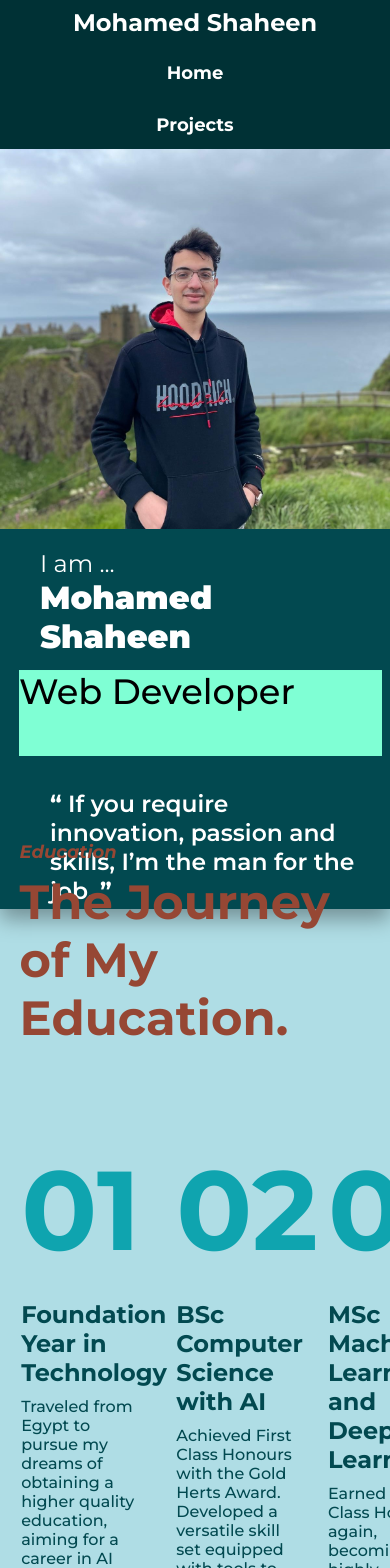
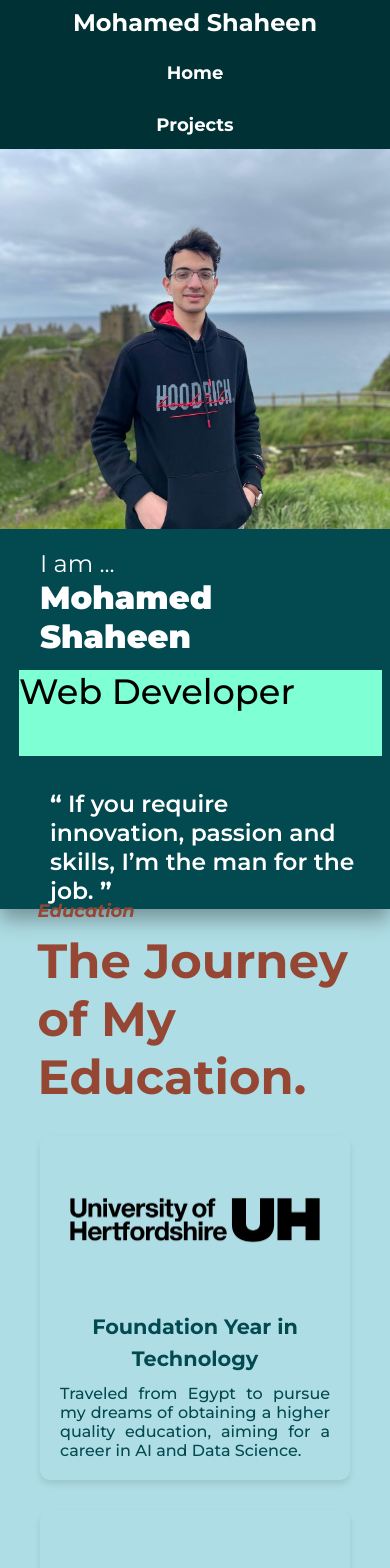
Before and after one commit to AS7000/Portofolio_Website, a React (Create React App) app: page / in a window 390 px wide. Shown: the top 1568 px of the page. Built offline with nearby package versions, Linux system fonts and the light colour scheme; a web font is replaced by a local one.

Commit message:
Responsive Education Section

```diff
--- a/src/components/Education_section/Card.css
+++ b/src/components/Education_section/Card.css
@@ -8,41 +8,57 @@
 
 
 .card-container {
-    width: 100%;
-    height: auto;
+    background-color: var(--color5); /* Example background color */
+    border-radius: 10px; /* Rounded corners */
+    box-shadow: 0 4px 6px rgba(0, 0, 0, 0.1); /* Subtle shadow for elevation */
     display: flex;
     flex-direction: column;
-    justify-content: flex-start;
+    align-items: center;
+    justify-content: space-between;
+    padding: 20px;
+    width: 100%; /* Take full width of the grid column */
+    height: auto;
+    text-align: center; /* Center-align all text inside */
 }
 
-/* Control the height of the Number for consistency */
-.card-container > .Number {
-    font-size: 7rem;
-    margin-left: 14.5%;
-    margin-bottom: 10px;
-    color: var(--color4);
-    height: 120px;  /* Set a consistent height for all numbers */
-    line-height: 120px;  /* Vertically center the number if needed */
+/* Responsive logo styling */
+.card-container > .Number-logo {
+    width: auto; /* Allows flexibility for varying widths */
+    height: 8rem; /* Set a consistent height */
+    max-width: 100%; /* Ensure it doesn't overflow the container */
+    object-fit: contain; /* Ensures the image scales without distortion */
+    display: block; /* Avoid inline spacing issues */
+    margin-left: auto; /* Center the image horizontally */
+    margin-right: auto; /* Center the image horizontally */
 }
+
 
 /* Adjust content area */
 .content {
-    display: flex;  /* Use flexbox for the content to align in a row */
-    flex-direction: column;
-    justify-content: flex-start;
-    align-items: flex-start;
-    margin-left: 14.5%;
-    height: 150px;  /* Set a consistent height across all cards */
+    margin-top: 10px;
+    text-align: left;
+
 }
 
 .content > .Degree {
     color: var(--color2);
-    font-size: 1.5rem;
+    font-size: 1.3rem;
     margin-bottom: 10px;
+    min-height: 3rem; /* Adjust this to ensure space for 2 lines of text */
+    line-height: 1.5; /* Control the line spacing */
+    text-align: center; /* Center-align text */
+    display: flex;
+    align-items: center; /* Vertically center content */
+    justify-content: center; /* Horizontally center content */
+    text-overflow: ellipsis; /* Truncate if content is too long */
+    overflow: hidden; /* Hide excess content */
+    white-space: normal; /* Allow wrapping to the next line */
 }
+
 
 .content > .Description {
     font-size: 1rem;
+    text-align: justify;
     font-weight: 450;
     color: var(--color2);
     margin-bottom: 0;
--- a/src/components/Education_section/Card.jsx
+++ b/src/components/Education_section/Card.jsx
@@ -11,9 +11,11 @@ export default function Card({ isDarkMode, Card_id, secs }) {
             animate={{ x: 0 }}
             transition={{ type: 'spring', stiffness: 50, delay: secs, duration: 2}}
         >
-            <h1 className='Number'>
-                {Education_info[Card_id].Number}
-            </h1>
+            <img
+                className='Number-logo'
+                src={Education_info[Card_id].logo}
+                alt={`${Education_info[Card_id].Degree} Logo`}
+            />
             <div className='content'>
                 <h2 className='Degree'>
                     {Education_info[Card_id].Degree}
--- a/src/components/Education_section/Education.css
+++ b/src/components/Education_section/Education.css
@@ -6,51 +6,95 @@
     --color5: #afdde5;
 }
 
-.History{
-    grid-template-columns: 1fr 1fr;
-    grid-template-rows: 1fr 2fr;
+.History {
+    display: grid;
+    grid-template-columns: 1fr; /* Default for larger screens */
+    grid-template-rows: auto;
     background-color: var(--color5);
+    padding: 20px;
+    max-width: 100%; /* Ensure the section does not exceed its container */
+    box-sizing: border-box; /* Include padding in the element's total width */
+    overflow: hidden; /* Prevent content from spilling out */
 }
 
-.History-contatiner{
+.History-contatiner {
     position: relative;
     grid-row: 1 / 2;
     grid-column: 1 / 3;
     width: 100%;
-    height: 100%;
     align-content: end;
+    overflow-wrap: break-word; /* Handle long text gracefully */
+    word-wrap: break-word; /* For better browser compatibility */
+    word-break: break-word;
+    padding-top: 10vw;
+}
 
+.History-header {
+    padding: 0;
+    margin: 0 5%;
+    font-size: large;
+    font-style: italic;
+    color: var(--color3);
 }
-    .History-header{
-        padding: 0%;
-        margin: 0%;
-        font-size: large;
-        margin-left: 5%;
-        font-style: italic;
-        color: var(--color3);
+
+.History-title {
+    font-size: 3rem;
+    margin: 10px 5%;
+    color: var(--color3);
+}
+
+
+.cards {
+    display: grid;
+    grid-template-columns: repeat(auto-fit, minmax(5vw, 1fr)); /* Adjusts layout based on available space */
+    gap: 20px; /* Spacing between cards */
+    padding: 20px; /* Add padding to the container */
+    width: 100%; /* Full width of the parent container */
+    box-sizing: border-box; /* Include padding in width/height calculations */
+}
+
+@media (max-width: 768px) {
+    .cards {
+        grid-template-columns: repeat(auto-fit, minmax(200px, 1fr)); /* Smaller cards for tablets */
+        gap: 15px;
     }
 
-    .History-title{
-        font-size: 3rem;
-        margin-left: 5%;
-        margin: 10px 5%;
-        color: var(--color3);
+    .card-container {
+        padding: 15px; /* Reduce padding for smaller screens */
     }
 
+    .Number-logo {
+        height: 6rem; /* Reduce logo size */
+    }
 
-.cards{
-        grid-row: 2 / 3;
-        grid-column: 1 / 3;
-        display: grid;
-        grid-template-columns: 1fr 1fr 1fr;
-        gap: 10px;
+    .content > .Degree {
+        font-size: 1.2rem; /* Smaller text size */
+    }
 
-
-
+    .content > .Description {
+        font-size: 0.9rem;
+    }
 }
 
-@media (max-width: 309px) {
-    .History-title{
-        font-size: 2.5rem;
+@media (max-width: 480px) {
+    .cards {
+        grid-template-columns: 1fr; /* Single-column layout for mobile */
+        gap: 10px;
+    }
+
+    .card-container {
+        padding: 10px; /* Minimal padding */
+    }
+
+    .Number-logo {
+        height: 5rem; /* Further reduce logo size */
+    }
+
+    .content > .Degree {
+        font-size: 1rem;
+    }
+
+    .content > .Description {
+        font-size: 0.8rem;
     }
 }
--- a/src/components/Education_section/Education_details.jsx
+++ b/src/components/Education_section/Education_details.jsx
@@ -1,21 +1,28 @@
+import UH from '../../assets/UH.png';
+import Strath from '../../assets/strath_main.png'
+
 const Education_info = {
     'HIC': {
         Number: '01',
         Degree: 'Foundation Year in Technology',
         Description:
-            'Traveled from Egypt to pursue my dreams of obtaining a higher quality education, aiming for a career in AI and Data Science.'
+            'Traveled from Egypt to pursue my dreams of obtaining a higher quality education, aiming for a career in AI and Data Science.',
+        logo: UH
     },
     'Hertfordshire': {
         Number: '02',
         Degree: 'BSc Computer Science with AI',
         Description:
-            'Achieved First Class Honours with the Gold Herts Award. Developed a versatile skill set equipped with tools to excel in any work environment.'
+            'Achieved First Class Honours with the Gold Herts Award. Developed a versatile skill set equipped with tools to excel in any work environment.',
+        logo: UH
+
     },
     'Strathclyde': {
         Number: '03',
         Degree: 'MSc Machine Learning and Deep Learning',
         Description:
-            'Earned First Class Honours again, becoming highly proficient in developing scalable AI solutions, creating innovative deep learning architectures, and more.'
+            'Earned First Class Honours, becoming highly proficient in developing scalable AI solutions, creating innovative deep learning architectures, and more.',
+        logo: Strath
     }
 };
 export default Education_info
--- a/src/components/Hero_section/Hero.css
+++ b/src/components/Hero_section/Hero.css
@@ -4,6 +4,8 @@
     grid-template-rows: auto;
     height: 82vh;
     width: 100%; /* Ensure full width */
+    box-sizing: border-box; /* Include padding in the element's total width */
+
 }
 
 /* Banner Container Adjustments */
@@ -19,6 +21,7 @@
     padding: 20px;
     max-width: 100%;
     box-sizing: border-box;
+
 }
 
 .banner-title {
@@ -112,6 +115,7 @@
     font-size: clamp(2rem, 8vw, 4.5rem); /* Responsive font size for glitch text */
     position: absolute;
     padding: 0px;
+    margin-left: 30px;
     font-weight: 500;
     color: black;
     background-color: aquamarine;
```
Also changed, not shown: src/assets/UH.png (added), src/assets/strath_main.png (added).
